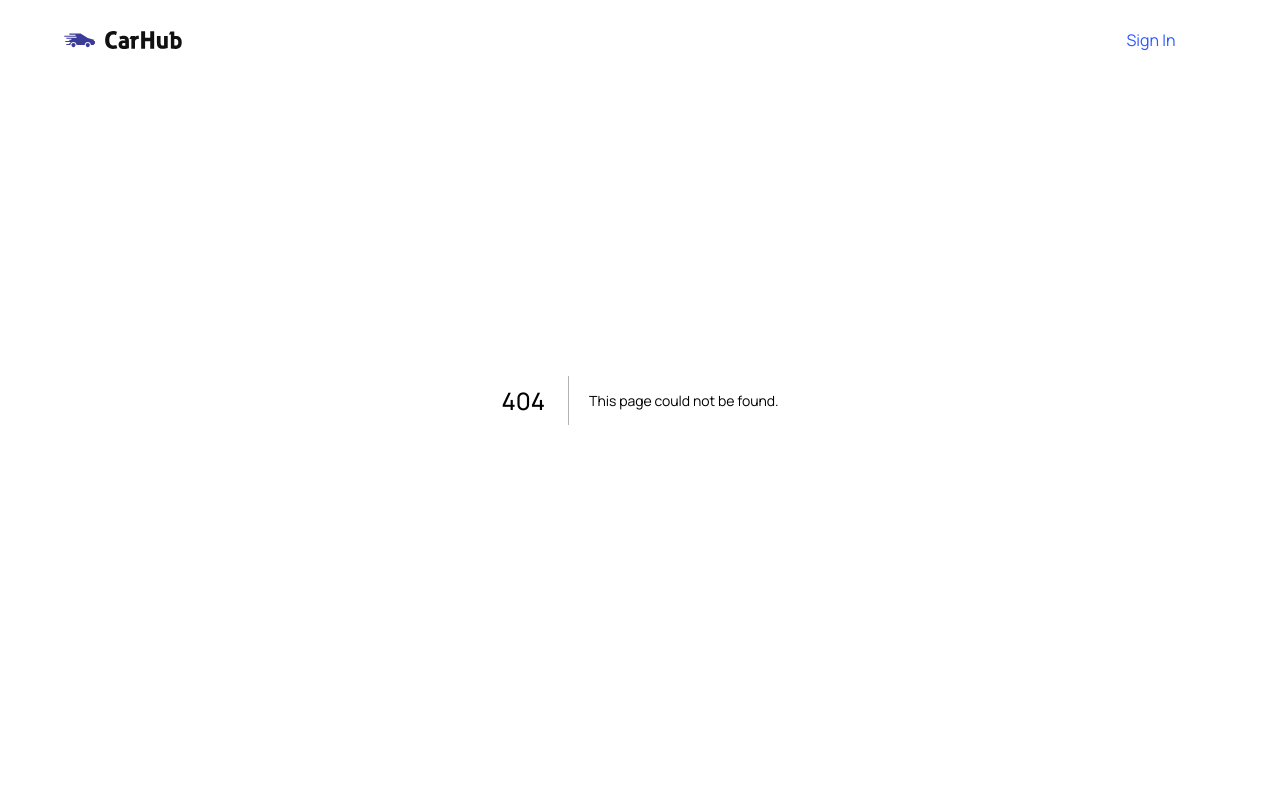
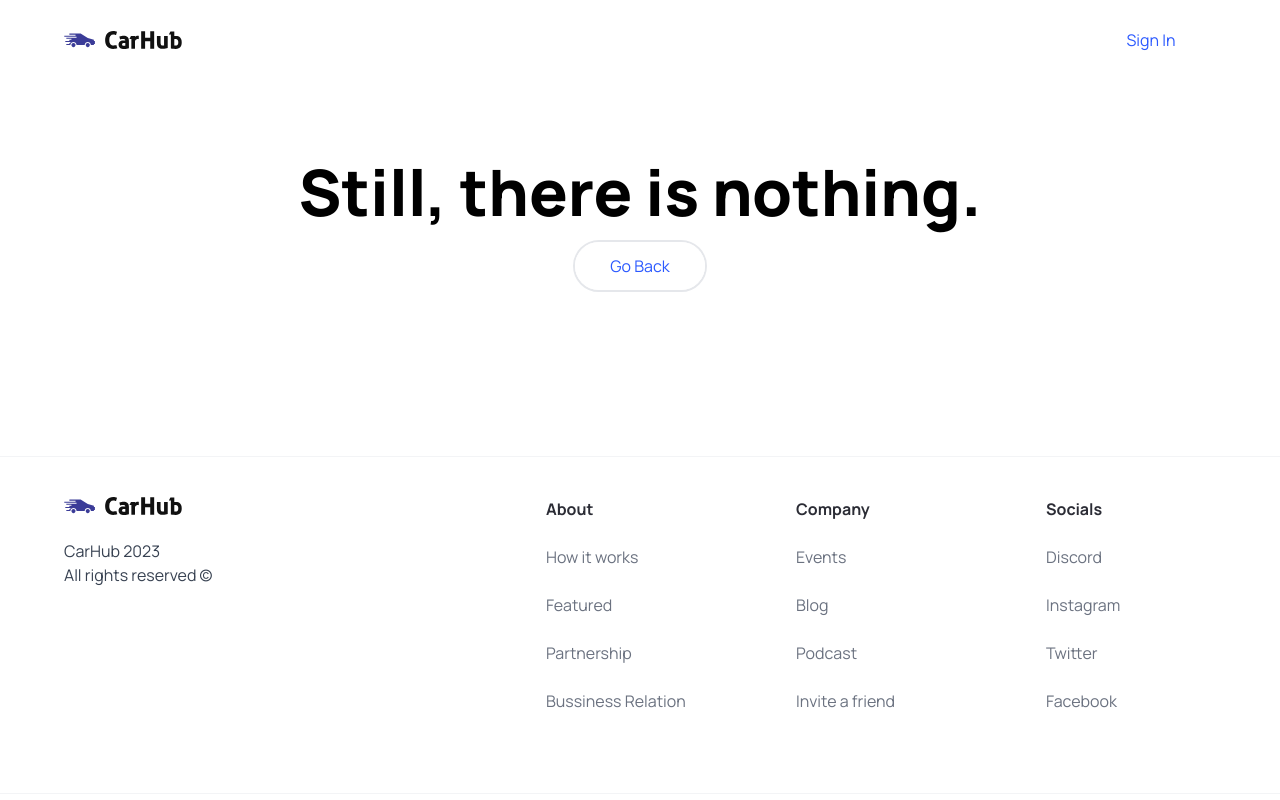
Before and after one commit to juanfacundotam/car_showcase, a Next.js app: page /construction/details in a window 1280 px wide. Before the commit this address had no page. Shown: the top 800 px of the page. Built offline with nearby package versions, Linux system fonts and the light colour scheme.

Commit message:
Create page.tsx

```diff
--- /dev/null
+++ b/app/construction/details/page.tsx
@@ -0,0 +1,19 @@
+
+import React from "react";
+import Link from "next/link";
+import { CustomButton } from "@/app/components";
+
+const Details = () => {
+  return (
+    <div className="hero flex justify-center items-center ">
+      <div className="flex flex-col justify-center items-center  pt-36 padding-x pb-36">
+        <h1 className="hero__title">Still, there is nothing.</h1>
+        <Link href="/" className="rounded-full border-2 ">
+        <CustomButton title="Go Back" btnType="button" containerStyles="text-primary-blue rounded-full bg-white min-w-[130px] "/>
+            </Link>
+      </div>
+    </div>
+  );
+};
+
+export default Details;
```
